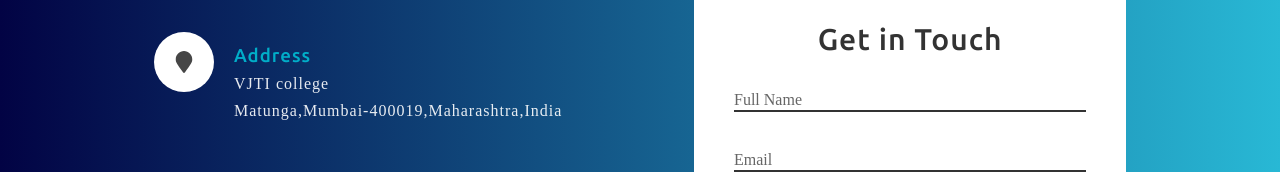
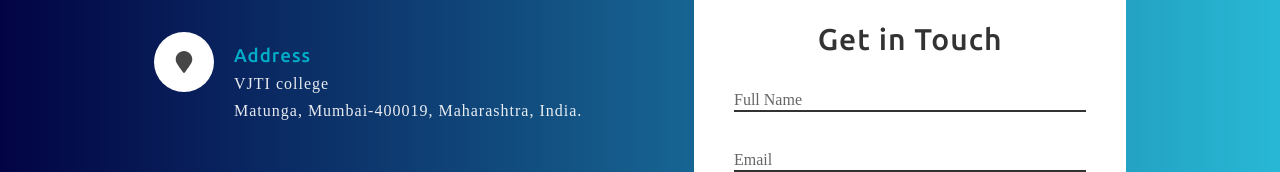
Before and after one commit to psankhe28/rangawardhan-website2022, a React (Create React App) app: page /contact in a window 1280 px wide. Shown: the part 324-496 px from the top of the page. Built offline with nearby package versions, Linux system fonts and the light colour scheme; a web font is replaced by a local one.

Commit message:
Update ContactUs.js

```diff
--- a/src/pages/ContactUs/ContactUs.js
+++ b/src/pages/ContactUs/ContactUs.js
@@ -48,7 +48,7 @@ const ContactUs = () => {
               <p>
                 VJTI college
                 <br />
-                Matunga,Mumbai-400019,Maharashtra,India
+                Matunga, Mumbai-400019, Maharashtra, India.
               </p>
             </div>
           </div>
```
